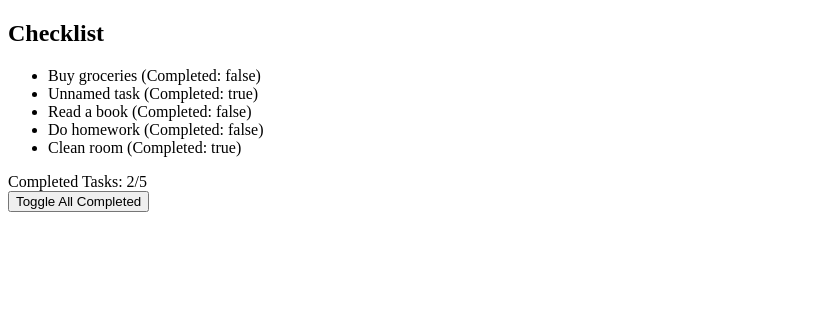
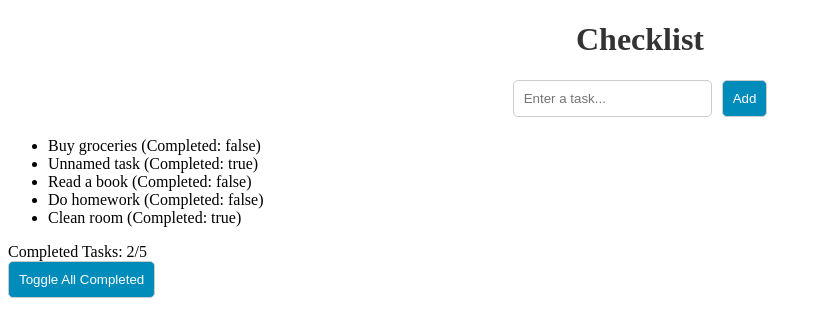
Before and after one commit to Kaycee32/Checklist-App, a plain HTML site: page index.html in a window 1280 px wide. Shown: the whole page, without its empty margins (0-822 px from the left). Drawn offline with Linux system fonts and the light colour scheme.

Commit message:
Add files via upload

```diff
--- a/index.html
+++ b/index.html
@@ -3,13 +3,29 @@
   <head>
     <meta charset="UTF-8" />
     <meta name="viewport" content="width=device-width, initial-scale=1.0" />
-    <title>Document</title>
+    <link rel="stylesheet" href="style.css" />
+    <title>Checklist App</title>
   </head>
   <body>
-    <h2>Checklist</h2>
-    <ul id="checklist"></ul>
-    <div id="summary"></div>
-    <button id="toggle-all">Toggle All Completed</button>
+    <div class="container">
+      <h1>Checklist</h1>
+
+      <form id="checklist-form">
+        <input
+          type="text"
+          id="item-input"
+          placeholder="Enter a task..."
+          required
+        />
+        <button type="submit">Add</button>
+      </form>
+
+      <ul id="checklist"></ul>
+
+      <div id="summary"></div>
+
+      <button id="toggle-all">Toggle All Completed</button>
+    </div>
 
     <script src="script.js"></script>
   </body>
--- /dev/null
+++ b/style.css
@@ -0,0 +1,40 @@
+h1 {
+  color: #333;
+  text-align: center;
+}
+
+form {
+  display: flex;
+  justify-content: center;
+  gap: 10px;
+  margin-bottom: 20px;
+}
+
+input,
+button {
+  padding: 10px;
+  border-radius: 5px;
+  border: 1px solid #ccc;
+}
+
+button {
+  background-color: #008cba;
+  color: white;
+  cursor: pointer;
+}
+
+button:hover {
+  background-color: #006a91;
+}
+
+#todo-list {
+  list-style: none;
+  padding: 0;
+}
+
+#todo-list li {
+  background-color: #fff;
+  padding: 10px;
+  margin-bottom: 5px;
+  border-radius: 4px;
+}
```
